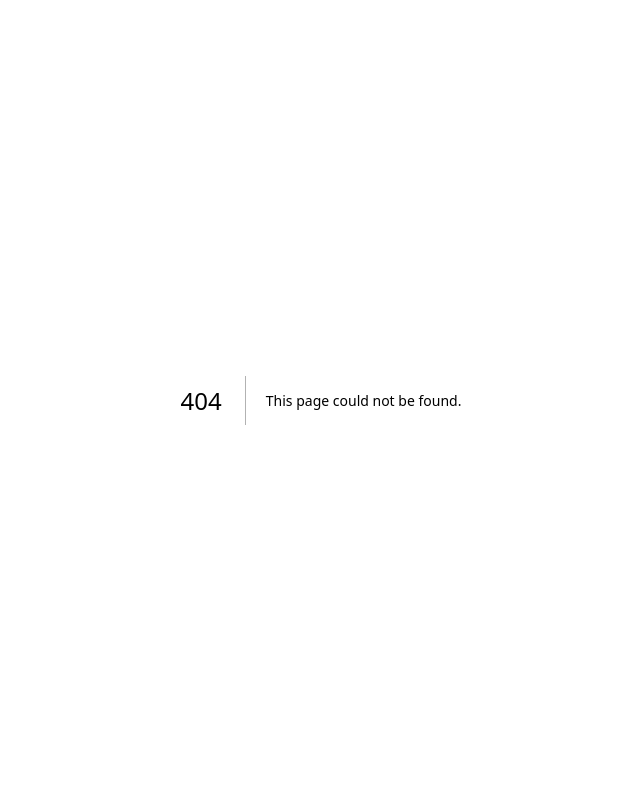
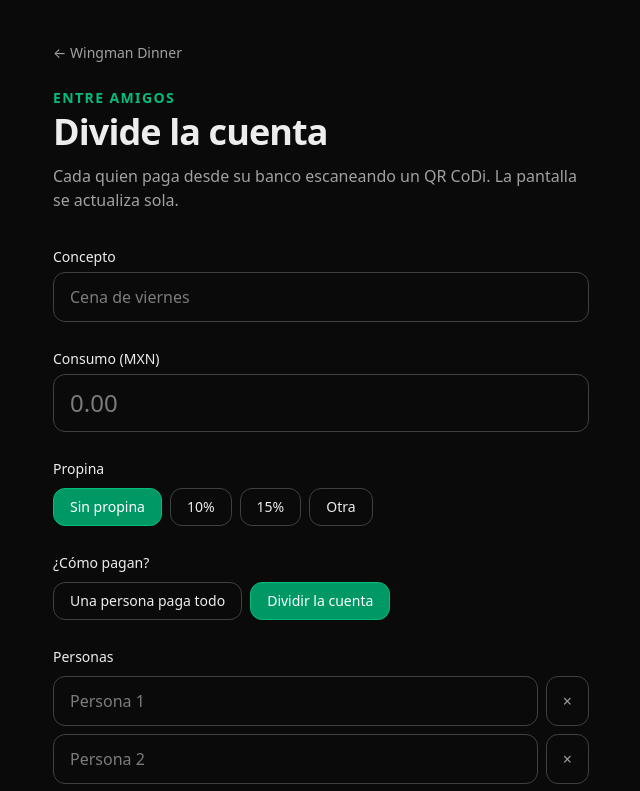
Before and after one commit to daniel-wing/divide-la-cuenta, a Next.js app: page /cobrar in a window 1280 px wide. Before the commit this address had no page. Shown: the top 791 px of the page, without its empty margins (319-959 px from the left). Built offline with nearby package versions, Linux system fonts and the light colour scheme.

Commit message:
Pantalla para cobrar mesa

```diff
--- /dev/null
+++ b/src/app/cobrar/page.tsx
@@ -0,0 +1,225 @@
+"use client";
+
+import { Suspense, useState } from "react";
+import Link from "next/link";
+import { useRouter, useSearchParams } from "next/navigation";
+import { RESTAURANT_NAME, TABLE_COUNT } from "@/lib/restaurant";
+
+const TIPS = [0, 10, 15];
+const mxn = new Intl.NumberFormat("es-MX", { style: "currency", currency: "MXN" });
+
+function CobrarForm() {
+  const router = useRouter();
+  const params = useSearchParams();
+  const initialTable = Number(params.get("mesa")) || 0;
+  const restaurant = initialTable > 0;
+
+  const [table, setTable] = useState(initialTable || 1);
+  const [concept, setConcept] = useState("");
+  const [subtotal, setSubtotal] = useState("");
+  const [tip, setTip] = useState<number>(restaurant ? 10 : 0);
+  const [customTip, setCustomTip] = useState("");
+  const [splitMode, setSplitMode] = useState(!restaurant);
+  const [names, setNames] = useState<string[]>(["", "", ""]);
+  const [loading, setLoading] = useState(false);
+  const [error, setError] = useState("");
+
+  const tipPct = tip === -1 ? Number(customTip) || 0 : tip;
+  const base = Number(subtotal) || 0;
+  const total = Math.round(base * (1 + tipPct / 100) * 100) / 100;
+  const people = splitMode ? names.length : 1;
+
+  async function submit(e: React.FormEvent) {
+    e.preventDefault();
+    setLoading(true);
+    setError("");
+    try {
+      const finalNames = splitMode ? names.map((n, i) => n.trim() || `Persona ${i + 1}`) : ["Cliente"];
+      const res = await fetch("/api/bills", {
+        method: "POST",
+        headers: { "Content-Type": "application/json" },
+        body: JSON.stringify({
+          concept: restaurant ? `${RESTAURANT_NAME} - Mesa ${table}` : concept,
+          subtotal: base,
+          tipPct,
+          table: restaurant ? table : undefined,
+          names: finalNames,
+        }),
+      });
+      const data = await res.json();
+      if (!res.ok) throw new Error(data.error || "Algo salió mal");
+      router.push(`/cuenta/${data.id}`);
+    } catch (err) {
+      setError((err as Error).message);
+      setLoading(false);
+    }
+  }
+
+  const input =
+    "mt-1 w-full rounded-xl border border-neutral-700 bg-transparent px-4 py-3 outline-none focus:border-emerald-500";
+  const chip = (active: boolean) =>
+    `rounded-xl border px-4 py-2 text-sm font-medium ${
+      active ? "border-emerald-500 bg-emerald-600 text-white" : "border-neutral-700 hover:border-emerald-500"
+    }`;
+
+  return (
+    <main className="mx-auto w-full max-w-xl flex-1 px-5 py-10">
+      <Link href="/" className="text-sm text-neutral-400 hover:underline">
+        ← {RESTAURANT_NAME}
+      </Link>
+      <p className="mt-6 text-sm font-semibold uppercase tracking-widest text-emerald-500">
+        {restaurant ? RESTAURANT_NAME : "Entre amigos"}
+      </p>
+      <h1 className="mt-1 text-4xl font-bold tracking-tight">{restaurant ? "Cobrar mesa" : "Divide la cuenta"}</h1>
+      <p className="mt-3 text-neutral-400">
+        Cada quien paga desde su banco escaneando un QR CoDi. La pantalla se actualiza sola.
+      </p>
+
+      <form onSubmit={submit} className="mt-8 space-y-6">
+        {restaurant ? (
+          <label className="block">
+            <span className="text-sm font-medium">Mesa</span>
+            <select className={input} value={table} onChange={(e) => setTable(Number(e.target.value))}>
+              {Array.from({ length: TABLE_COUNT }, (_, i) => (
+                <option key={i + 1} value={i + 1} className="bg-neutral-900">
+                  Mesa {i + 1}
+                </option>
+              ))}
+            </select>
+          </label>
+        ) : (
+          <label className="block">
+            <span className="text-sm font-medium">Concepto</span>
+            <input className={input} placeholder="Cena de viernes" value={concept} onChange={(e) => setConcept(e.target.value)} />
+          </label>
+        )}
+
+        <label className="block">
+          <span className="text-sm font-medium">Consumo (MXN)</span>
+          <input
+            className={`${input} text-2xl`}
+            type="number"
+            step="0.01"
+            min="0.01"
+            inputMode="decimal"
+            placeholder="0.00"
+            value={subtotal}
+            onChange={(e) => setSubtotal(e.target.value)}
+            required
+          />
+        </label>
+
+        <div>
+          <span className="text-sm font-medium">Propina</span>
+          <div className="mt-2 flex flex-wrap gap-2">
+            {TIPS.map((t) => (
+              <button type="button" key={t} className={chip(tip === t)} onClick={() => setTip(t)}>
+                {t === 0 ? "Sin propina" : `${t}%`}
+              </button>
+            ))}
+            <button type="button" className={chip(tip === -1)} onClick={() => setTip(-1)}>
+              Otra
+            </button>
+            {tip === -1 && (
+              <input
+                className="w-24 rounded-xl border border-neutral-700 bg-transparent px-3 py-2 text-sm outline-none focus:border-emerald-500"
+                type="number"
+                min="0"
+                max="100"
+                placeholder="%"
+                value={customTip}
+                onChange={(e) => setCustomTip(e.target.value)}
+              />
+            )}
+          </div>
+        </div>
+
+        <div>
+          <span className="text-sm font-medium">¿Cómo pagan?</span>
+          <div className="mt-2 flex gap-2">
+            <button type="button" className={chip(!splitMode)} onClick={() => setSplitMode(false)}>
+              Una persona paga todo
+            </button>
+            <button type="button" className={chip(splitMode)} onClick={() => setSplitMode(true)}>
+              Dividir la cuenta
+            </button>
+          </div>
+        </div>
+
+        {splitMode && (
+          <div>
+            <span className="text-sm font-medium">Personas</span>
+            <div className="mt-2 space-y-2">
+              {names.map((n, i) => (
+                <div key={i} className="flex gap-2">
+                  <input
+                    className="w-full rounded-xl border border-neutral-700 bg-transparent px-4 py-3 outline-none focus:border-emerald-500"
+                    placeholder={`Persona ${i + 1}`}
+                    value={n}
+                    onChange={(e) => setNames(names.map((x, j) => (j === i ? e.target.value : x)))}
+                  />
+                  {names.length > 2 && (
+                    <button
+                      type="button"
+                      aria-label="Quitar"
+                      className="rounded-xl border border-neutral-700 px-4 text-neutral-400 hover:text-red-500"
+                      onClick={() => setNames(names.filter((_, j) => j !== i))}
+                    >
+                      ×
+                    </button>
+                  )}
+                </div>
+              ))}
+            </div>
+            {names.length < 20 && (
+              <button
+                type="button"
+                className="mt-3 text-sm font-medium text-emerald-500 hover:underline"
+                onClick={() => setNames([...names, ""])}
+              >
+                + Agregar persona
+              </button>
+            )}
+          </div>
+        )}
+
+        {base > 0 && (
+          <div className="rounded-2xl border border-neutral-800 p-4 text-sm">
+            <div className="flex justify-between text-neutral-400">
+              <span>Consumo</span>
+              <span>{mxn.format(base)}</span>
+            </div>
+            <div className="flex justify-between text-neutral-400">
+              <span>Propina ({tipPct}%)</span>
+              <span>{mxn.format(total - base)}</span>
+            </div>
+            <div className="mt-2 flex justify-between text-lg font-semibold">
+              <span>Total</span>
+              <span>{mxn.format(total)}</span>
+            </div>
+            {people > 1 && (
+              <p className="mt-1 text-right text-neutral-400">≈ {mxn.format(total / people)} por persona</p>
+            )}
+          </div>
+        )}
+
+        {error && <p className="rounded-xl bg-red-950 px-4 py-3 text-red-300">{error}</p>}
+
+        <button
+          disabled={loading}
+          className="w-full rounded-xl bg-emerald-600 px-4 py-4 text-lg font-semibold text-white hover:bg-emerald-700 disabled:opacity-60"
+        >
+          {loading ? "Generando cobros..." : "Generar cobro"}
+        </button>
+      </form>
+    </main>
+  );
+}
+
+export default function CobrarPage() {
+  return (
+    <Suspense fallback={<p className="p-10 text-neutral-500">Cargando...</p>}>
+      <CobrarForm />
+    </Suspense>
+  );
+}
```
